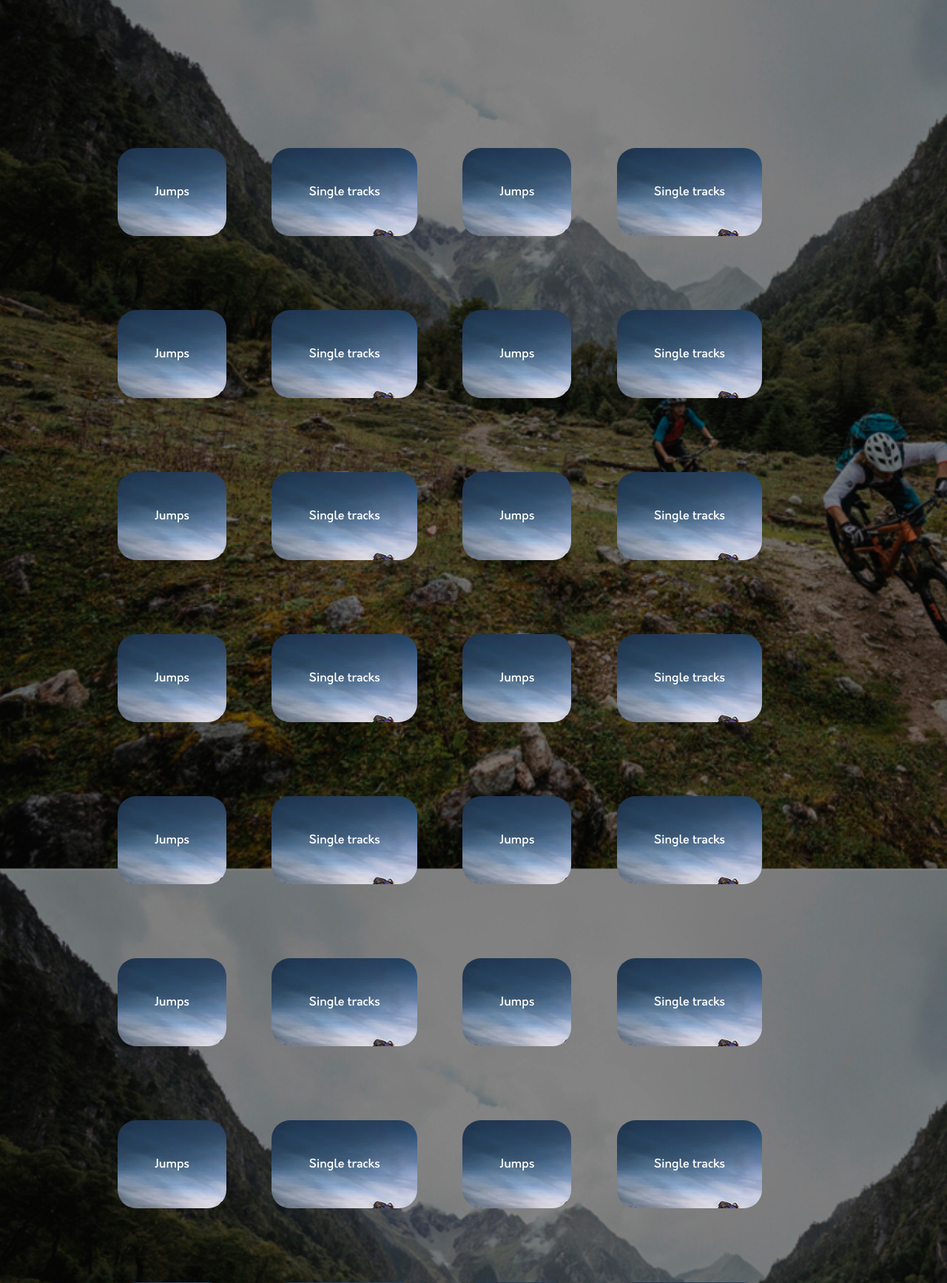
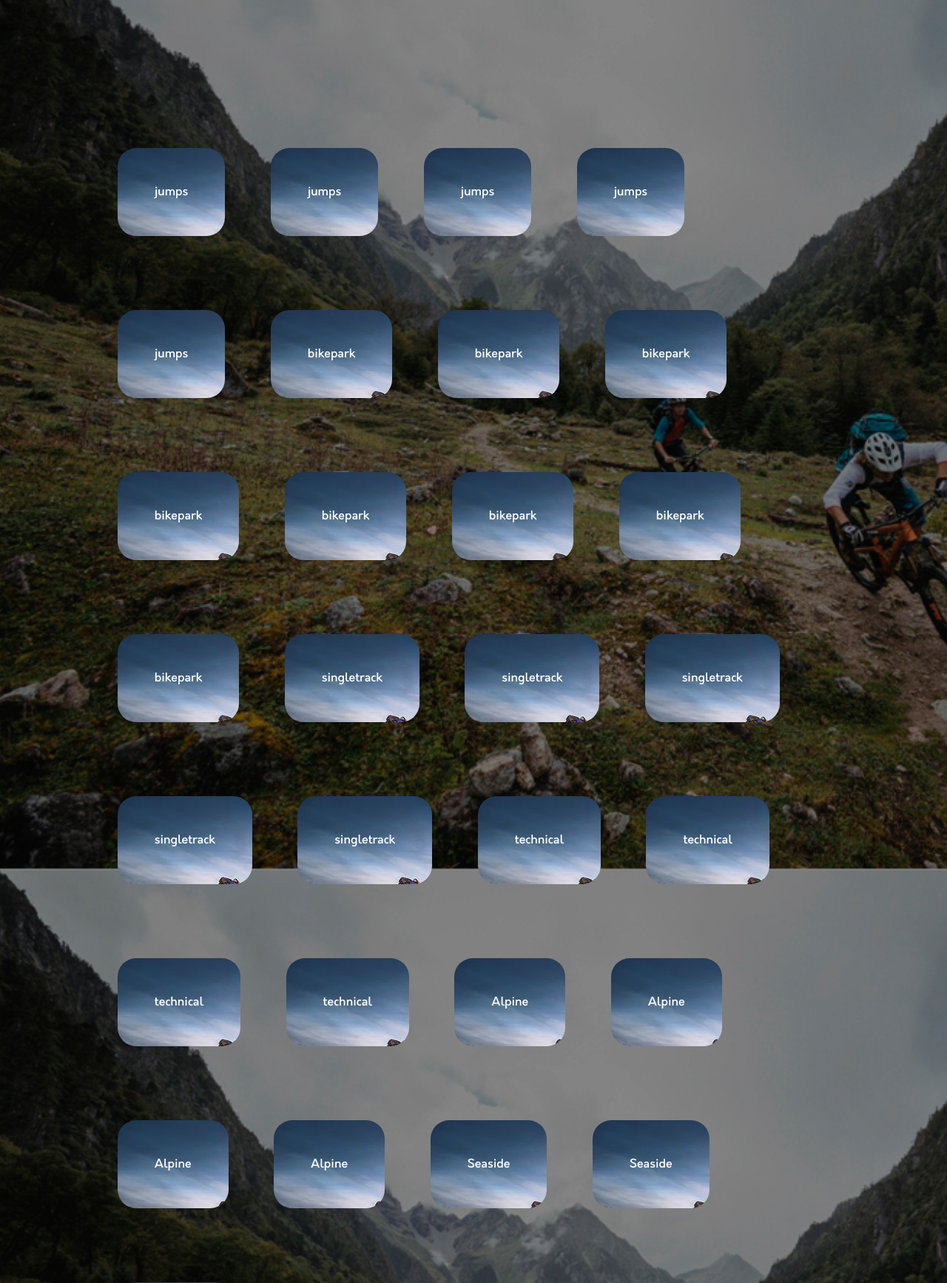
Before and after one commit to 16014958/GoRide_2-master, a Flask app: page /landing in a window 1280 px wide. Shown: the part 160-1894 px from the top of the page at 74% size. Run offline with Flask 2, Linux system fonts and the light colour scheme; data comes from the database, SQL or seed files in the repository; both versions use the stored data as it was after the commit.

Commit message:
work at uni

```diff
--- a/run.py
+++ b/run.py
@@ -21,7 +21,7 @@ def index():
 def landing():
   trails = []
   con = sqlite3.connect(MENUDB)
-  cur = con.execute('SELECT * FROM rides')
+  cur = con.execute('SELECT style FROM rides ')
   for row in cur:
     trails.append(list(row))
 
--- a/templates/landing.html
+++ b/templates/landing.html
@@ -12,8 +12,9 @@
 
   <div id="links">
     {% for trail in trails %}
-    <a style="background-image:url( static/Images/Alpine.jpg )" href="/location"> Jumps </a>
-    <a style="background-image:url( static/Images/Alpine.jpg )" href="/singletrack"> Single tracks </a>
+
+    <a style="background-image:url( static/Images/Alpine.jpg )" href="/location"> {{ trail[0] }} </a>
+    <!-- <a style="background-image:url( static/Images/Alpine.jpg )" href="/singletrack"> Single tracks </a> -->
 
     {% endfor %}
   </div>
```
Also changed, not shown: demo.db, static/Images/A-line.jpg (added), 12 other files.
